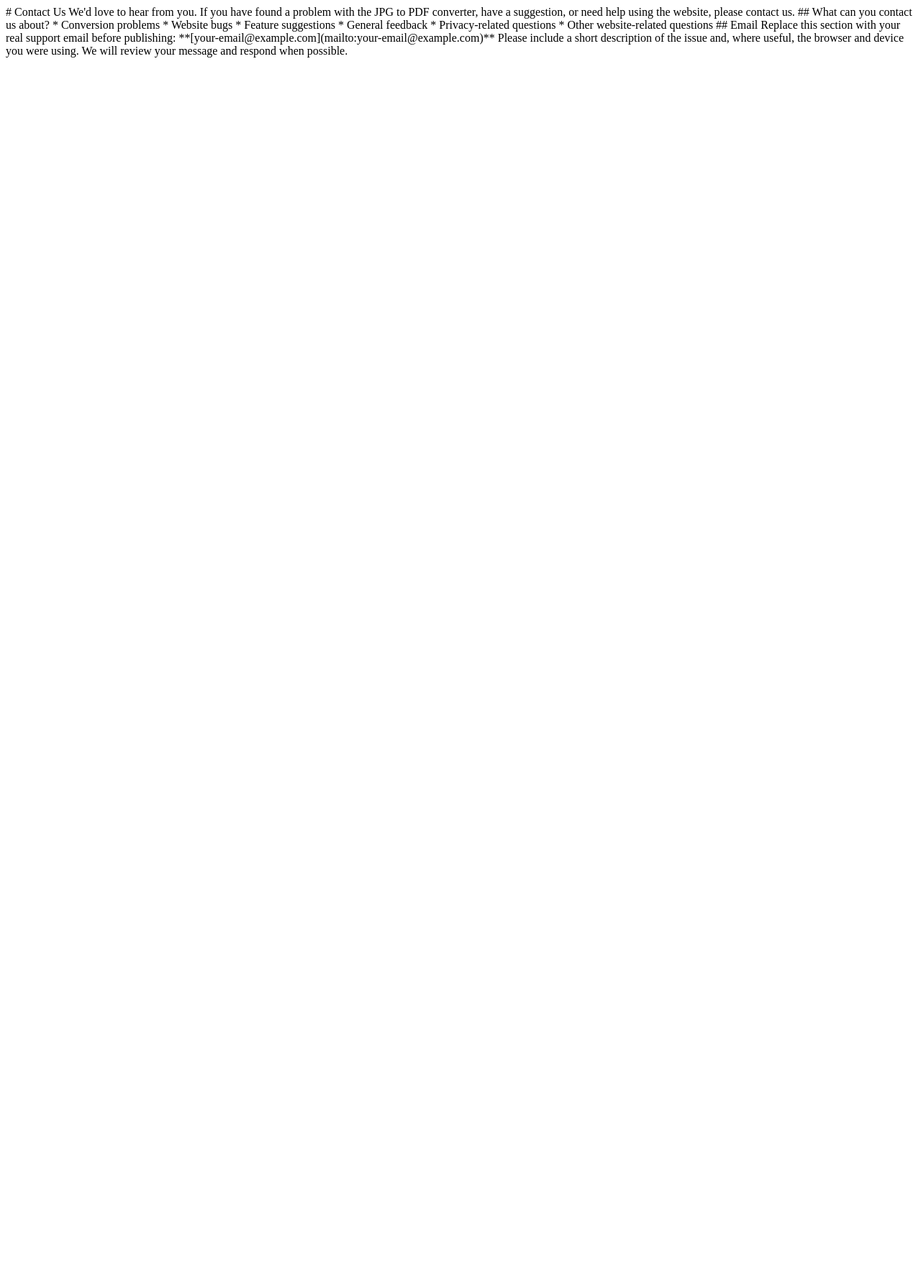
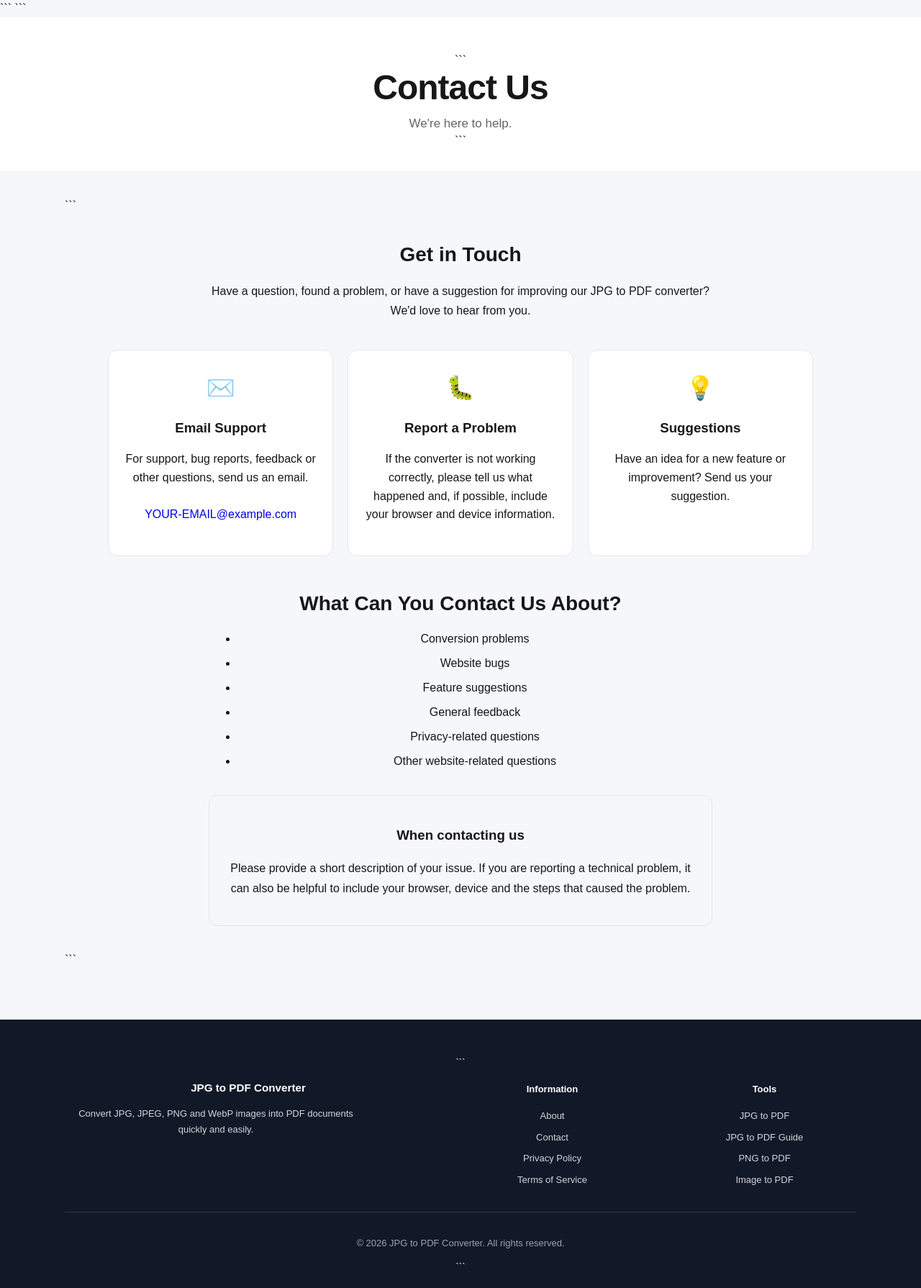
Before and after one commit to d41636780-cpu/jpg-to-pdf, a Flask app: page /contact in a window 1280 px wide. Shown: the whole page at 72% size. Before the commit the page ends 80 px from the top, so only its background shows below. Run offline with Flask 3, Linux system fonts and the light colour scheme.

Commit message:
Improve contact page

````diff
--- a/static/style.css
+++ b/static/style.css
@@ -1413,3 +1413,102 @@ MOBILE FOOTER
 
 
 }
+
+/* ==========================================
+CONTACT PAGE
+========================================== */
+
+.contact-page {
+max-width: 1000px;
+margin: 0 auto;
+}
+
+.contact-intro {
+text-align: center;
+max-width: 700px;
+margin: 0 auto 40px;
+}
+
+.contact-intro h2 {
+margin-bottom: 12px;
+}
+
+.contact-intro p {
+line-height: 1.7;
+}
+
+.contact-grid {
+display: grid;
+grid-template-columns: repeat(3, 1fr);
+gap: 20px;
+margin-bottom: 45px;
+}
+
+.contact-card {
+padding: 28px 22px;
+border-radius: 14px;
+background: #ffffff;
+border: 1px solid #e5e7eb;
+text-align: center;
+}
+
+.contact-icon {
+font-size: 32px;
+margin-bottom: 12px;
+}
+
+.contact-card h3 {
+margin-bottom: 10px;
+}
+
+.contact-card p {
+line-height: 1.6;
+}
+
+.contact-email {
+display: inline-block;
+margin-top: 10px;
+word-break: break-word;
+text-decoration: none;
+}
+
+.contact-help {
+max-width: 700px;
+margin: 0 auto 35px;
+}
+
+.contact-help h2 {
+margin-bottom: 15px;
+}
+
+.contact-help li {
+margin-bottom: 10px;
+}
+
+.contact-note {
+max-width: 700px;
+margin: 0 auto;
+padding: 22px;
+border-radius: 12px;
+border: 1px solid #e5e7eb;
+}
+
+.contact-note p {
+line-height: 1.7;
+}
+
+/* Mobile */
+
+@media (max-width: 700px) {
+
+
+.contact-grid {
+    grid-template-columns: 1fr;
+}
+
+.contact-card {
+    padding: 24px 18px;
+}
+
+
+}
--- a/templates/contact.html
+++ b/templates/contact.html
@@ -1,24 +1,251 @@
-# Contact Us
+<!DOCTYPE html>
 
-We'd love to hear from you.
+<html lang="en">
 
-If you have found a problem with the JPG to PDF converter, have a suggestion, or need help using the website, please contact us.
+<head>
+    <meta charset="UTF-8">
 
-## What can you contact us about?
+```
+<meta name="viewport"
+      content="width=device-width, initial-scale=1.0">
 
-* Conversion problems
-* Website bugs
-* Feature suggestions
-* General feedback
-* Privacy-related questions
-* Other website-related questions
+<title>Contact Us - JPG to PDF Converter</title>
 
-## Email
+<meta name="description"
+      content="Contact JPG to PDF Converter for support, feedback, bug reports and feature suggestions.">
 
-Replace this section with your real support email before publishing:
+<link rel="stylesheet"
+      href="{{ url_for('static', filename='style.css') }}">
+```
 
-**[your-email@example.com](mailto:your-email@example.com)**
+</head>
 
-Please include a short description of the issue and, where useful, the browser and device you were using.
+<body>
 
-We will review your message and respond when possible.
+<header class="header">
+
+```
+<h1>Contact Us</h1>
+
+<p>
+    We're here to help.
+</p>
+```
+
+</header>
+
+<main class="main">
+
+```
+<section class="info-section contact-page">
+
+    <div class="contact-intro">
+
+        <h2>Get in Touch</h2>
+
+        <p>
+            Have a question, found a problem, or have a
+            suggestion for improving our JPG to PDF converter?
+            We'd love to hear from you.
+        </p>
+
+    </div>
+
+
+    <div class="contact-grid">
+
+
+        <!-- Email -->
+
+        <div class="contact-card">
+
+            <div class="contact-icon">
+                ✉️
+            </div>
+
+            <h3>Email Support</h3>
+
+            <p>
+                For support, bug reports, feedback or other
+                questions, send us an email.
+            </p>
+
+            <a
+                href="mailto:YOUR-EMAIL@example.com"
+                class="contact-email"
+            >
+                YOUR-EMAIL@example.com
+            </a>
+
+        </div>
+
+
+        <!-- Bug Reports -->
+
+        <div class="contact-card">
+
+            <div class="contact-icon">
+                🐛
+            </div>
+
+            <h3>Report a Problem</h3>
+
+            <p>
+                If the converter is not working correctly,
+                please tell us what happened and, if possible,
+                include your browser and device information.
+            </p>
+
+        </div>
+
+
+        <!-- Suggestions -->
+
+        <div class="contact-card">
+
+            <div class="contact-icon">
+                💡
+            </div>
+
+            <h3>Suggestions</h3>
+
+            <p>
+                Have an idea for a new feature or improvement?
+                Send us your suggestion.
+            </p>
+
+        </div>
+
+
+    </div>
+
+
+    <div class="contact-help">
+
+        <h2>What Can You Contact Us About?</h2>
+
+        <ul>
+
+            <li>Conversion problems</li>
+
+            <li>Website bugs</li>
+
+            <li>Feature suggestions</li>
+
+            <li>General feedback</li>
+
+            <li>Privacy-related questions</li>
+
+            <li>Other website-related questions</li>
+
+        </ul>
+
+    </div>
+
+
+    <div class="contact-note">
+
+        <h3>When contacting us</h3>
+
+        <p>
+            Please provide a short description of your issue.
+            If you are reporting a technical problem, it can
+            also be helpful to include your browser, device
+            and the steps that caused the problem.
+        </p>
+
+    </div>
+
+
+</section>
+```
+
+</main>
+
+<footer class="site-footer">
+
+```
+<div class="footer-container">
+
+
+    <div class="footer-brand">
+
+        <h3>
+            JPG to PDF Converter
+        </h3>
+
+        <p>
+            Convert JPG, JPEG, PNG and WebP images
+            into PDF documents quickly and easily.
+        </p>
+
+    </div>
+
+
+    <div class="footer-links">
+
+        <h4>
+            Information
+        </h4>
+
+        <a href="/about">
+            About
+        </a>
+
+        <a href="/contact">
+            Contact
+        </a>
+
+        <a href="/privacy">
+            Privacy Policy
+        </a>
+
+        <a href="/terms">
+            Terms of Service
+        </a>
+
+    </div>
+
+
+    <div class="footer-links">
+
+        <h4>
+            Tools
+        </h4>
+
+        <a href="/">
+            JPG to PDF
+        </a>
+
+        <a href="/jpg-to-pdf">
+            JPG to PDF Guide
+        </a>
+
+        <a href="/png-to-pdf">
+            PNG to PDF
+        </a>
+
+        <a href="/image-to-pdf">
+            Image to PDF
+        </a>
+
+    </div>
+
+
+</div>
+
+
+<div class="footer-bottom">
+
+    <p>
+        © 2026 JPG to PDF Converter.
+        All rights reserved.
+    </p>
+
+</div>
+```
+
+</footer>
+
+</body>
+</html>
````
